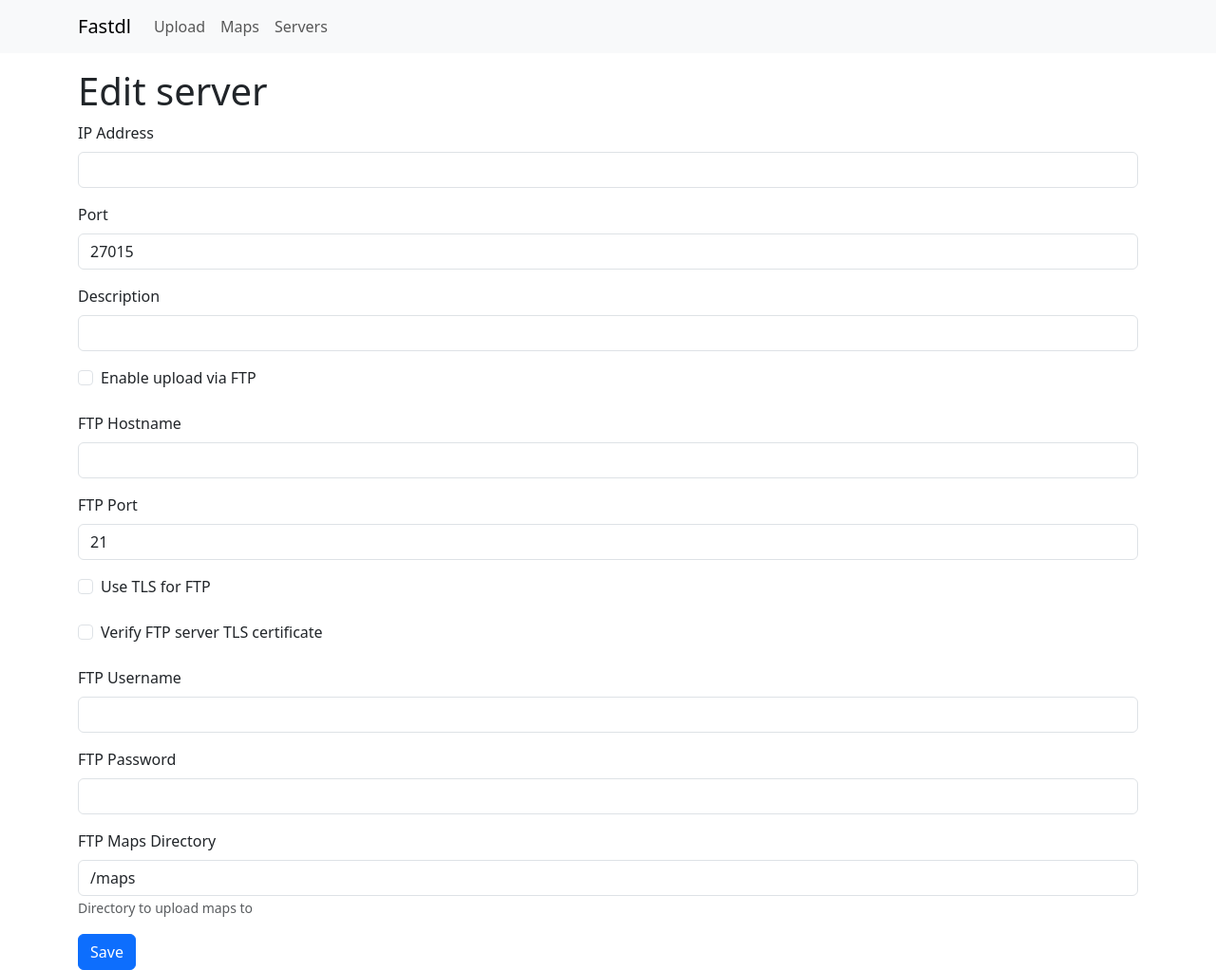
After one commit to sheybey/fastdl, a Flask app: template fastdl/templates/edit_server.html in a window 1280 px wide. The commit adds this page. Shown: the whole page at 95% size. Run offline with Flask 3, Linux system fonts and the light colour scheme; the template is opened without the code that fills it: values that come from a table or form of the project are taken from there, others are empty; parts of the project's set-up code (start-up, migrations or seed data) failed here and were passed over; some libraries are stand-ins or nearby versions.

Commit message:
add ftp support

```diff
--- a/fastdl/forms.py
+++ b/fastdl/forms.py
@@ -1,13 +1,14 @@
 from ipaddress import IPv4Address
 
 from flask_wtf import FlaskForm
-from flask_wtf.file import FileField, FileRequired
+from flask_wtf.file import DataRequired, FileField, FileRequired
 from steam.enums.common import EType
 from steam.steamid import SteamID
 from werkzeug.utils import secure_filename
-from wtforms.validators import InputRequired, ValidationError
+from wtforms.validators import InputRequired, NumberRange, ValidationError
 from wtforms.fields import (
-    Field, BooleanField, HiddenField, IntegerField, StringField
+    Field, BooleanField, HiddenField, IntegerField, PasswordField,
+    SelectField, StringField
 )
 from wtforms.widgets import TextInput, HiddenInput
 
@@ -134,9 +135,12 @@ class NewUserForm(FlaskForm):
     admin = BooleanField('Admin')
 
 
+valid_port = NumberRange(min=1, max=65535, message='Invalid port')
+
+
 class NewServerForm(FlaskForm):
     ip = StringField('IP Address')
-    port = IntegerField('Port')
+    port = IntegerField('Port', validators=[valid_port], default=27015)
     description = StringField(
         'Description',
         validators=[InputRequired('Missing description')]
@@ -150,10 +154,6 @@ class NewServerForm(FlaskForm):
 
         if not field.data.is_global:
             raise ValidationError('Non-global IP address')
-
-    def validate_port(self, field):
-        if not field.data or field.data < 1:
-            raise ValidationError('Invalid port')
 
 
 class IDForm(FlaskForm):
@@ -177,3 +177,35 @@ class IDForm(FlaskForm):
             raise ValidationError('No such object.')
 
         self.instance = instance
+
+
+class RequiredIf:
+    def __init__(self, field_name: str):
+        self.field_name = field_name
+
+    def __call__(self, form: FlaskForm, field: Field):
+        prereq: Field = getattr(form, self.field_name)
+        if prereq.data and not field.data:
+            raise ValidationError('Missing ' + field.label.text)
+
+
+required_if_enabled = RequiredIf('ftp_enabled')
+
+
+class EditServerForm(NewServerForm):
+    ftp_enabled = BooleanField('Enable upload via FTP')
+    ftp_host = StringField('FTP Hostname', validators=[required_if_enabled])
+    ftp_port = IntegerField(
+        'FTP Port',
+        validators=[required_if_enabled, valid_port],
+        default=21
+    )
+    ftp_tls = BooleanField('Use TLS for FTP')
+    ftp_tls_verify = BooleanField('Verify FTP server TLS certificate')
+    ftp_user = StringField('FTP Username', validators=[required_if_enabled])
+    ftp_pass = PasswordField('FTP Password')
+    ftp_dir = StringField(
+        'FTP Maps Directory',
+        validators=[required_if_enabled],
+        default='/maps'
+    )
--- /dev/null
+++ b/fastdl/templates/edit_server.html
@@ -0,0 +1,71 @@
+{% extends '_base.html' %}
+{% from '_macros.html' import show_flashed_messages, script %}
+{% block title %}Edit server{% endblock %}
+{% block content %}
+{{ show_flashed_messages() }}
+<h1>Edit server</h1>
+<form action="{{ url_for('edit_server', id=server.id) }}" method="POST">
+  {{ form.csrf_token() }}
+  <div class="mb-3">
+    {{ form.ip.label(class_='form-label') }}
+    {{ form.ip(
+      class_='form-control',
+      required='required',
+      pattern='\\d{1,3}\\.\\d{1,3}\\.\\d{1,3}\\.\\d{1,3}'
+    ) }}
+  </div>
+  <div class="mb-3">
+    {{ form.port.label(class_='form-label') }}
+    {{ form.port(
+      class_='form-control',
+      min='1',
+      max='65535',
+      step='1',
+      required='required'
+    ) }}
+  </div>
+  <div class="mb-3">
+    {{ form.description.label(class_='form-label') }}
+    {{ form.description(class_='form-control', required='required') }}
+  </div>
+  <div class="mb-3 form-check">
+    {{ form.ftp_enabled(class_='form-check-input') }}
+    {{ form.ftp_enabled.label(class_='form-label') }}
+  </div>
+  <div class="mb-3">
+    {{ form.ftp_host.label(class_='form-label') }}
+    {{ form.ftp_host(class_='form-control') }}
+  </div>
+  <div class="mb-3">
+    {{ form.ftp_port.label(class_='form-label') }}
+    {{ form.ftp_port(
+      class_='form-control',
+      min='1',
+      max='65535',
+      step='1'
+    ) }}
+  </div>
+  <div class="mb-3 form-check">
+    {{ form.ftp_tls(class_='form-check-input') }}
+    {{ form.ftp_tls.label(class_='form-label') }}
+  </div>
+  <div class="mb-3 form-check">
+    {{ form.ftp_tls_verify(class_='form-check-input') }}
+    {{ form.ftp_tls_verify.label(class_='form-label') }}
+  </div>
+  <div class="mb-3">
+    {{ form.ftp_user.label(class_='form-label') }}
+    {{ form.ftp_user(class_='form-control') }}
+  </div>
+  <div class="mb-3">
+    {{ form.ftp_pass.label(class_='form-label') }}
+    {{ form.ftp_pass(class_='form-control') }}
+  </div>
+  <div class="mb-3">
+    {{ form.ftp_dir.label(class_='form-label') }}
+    {{ form.ftp_dir(class_='form-control') }}
+    <small class="form-text">Directory to upload maps to</small>
+  </div>
+  <input type="submit" class="btn btn-primary" value="Save">
+</form>
+{% endblock %}
--- a/fastdl/templates/servers.html
+++ b/fastdl/templates/servers.html
@@ -41,6 +41,7 @@
       <td class="server-description">{{ server.description }}</td>
       <td>{{ server.maps_served }}</td>
       <td>
+        <a href="{{ url_for('edit_server', id=server.id) }}" class="me-3">Edit</a>
         <form class="d-inline" method="POST" action="{{ url_for('delete_server') }}">
           {{ delete_form.csrf_token(id="csrf_token_" + server.id|string) }}
           <input type="hidden" name="id" value="{{ server.id }}">
--- a/fastdl/templates/users.html
+++ b/fastdl/templates/users.html
@@ -12,7 +12,7 @@
       {{ form.csrf_token() }}
       <label for="steamid" class="visually-hidden">Steam ID</label>
       {{ form.steamid(placeholder='Steam ID/URL', class_='form-control w-auto flex-grow-1') }}
-      <div class="form-check">
+      <div class="form-check" title="Admin users can add other users">
         {{ form.admin(class_='form-check-input') }}
         <label for="admin" class="form-check-label">Admin?</label>
       </div>
--- /dev/null
+++ b/fastdl/upload_ftp.py
@@ -0,0 +1,114 @@
+from enum import Enum
+from ftplib import FTP, FTP_TLS
+from io import BufferedReader
+from os import fstat, path
+from queue import Empty, Queue
+from ssl import CERT_NONE, create_default_context
+from threading import Thread
+from weakref import WeakValueDictionary
+
+from . import app, db
+from .background import subscribers
+from .models import Map, Server
+
+
+BLOCK_SIZE = 16 * 1024
+SESSION_TIMEOUT = 60
+EMPTY_LIST = []
+
+
+class FTPAction(Enum):
+    Upload = 1
+    Delete = 2
+
+
+ActionQueue = Queue[tuple[FTPAction, str, int]]
+ftp_sessions: WeakValueDictionary[int, ActionQueue] = WeakValueDictionary()
+
+
+class ProgressCallback:
+    def __init__(self, id: int, type: str, fp: BufferedReader):
+        self.id = id
+        self.type = type
+        self.size = fstat(fp.fileno()).st_size
+        self.consumed = 0
+
+    def __call__(self, data: bytes):
+        self.consumed += len(data)
+        for subscriber in subscribers.get(self.id, EMPTY_LIST):
+            subscriber(self.id, self.type, self.consumed / self.size)
+
+
+def open_ftp_session(server: Server):
+    if server.ftp_tls:
+        ctx = None
+        if not server.ftp_tls_verify:
+            ctx = create_default_context()
+            ctx.check_hostname = False
+            ctx.verify_mode = CERT_NONE
+        ftp = FTP_TLS(context=ctx)
+    else:
+        ftp = FTP()
+
+    ftp.connect(
+        host=server.ftp_host,
+        port=server.ftp_port,
+        timeout=SESSION_TIMEOUT
+    )
+    ftp.login(server.ftp_user, server.ftp_pass)
+    ftp.cwd(server.ftp_dir)
+
+    return ftp
+
+
+def ftp_session_thread(server_id: int, queue: ActionQueue):
+    ftp: FTP
+    task_name: str
+    map_dir: str
+    with app.app_context():
+        map_dir = app.config['UPLOAD_DIR']
+        server = db.session.get(Server, server_id)
+        if not server or not server.ftp_enabled:
+            return
+        task_name = 'Uploading to ' + server.description
+        ftp = open_ftp_session(server)
+        del server
+
+    try:
+        while True:
+            [action, map_name, map_id] = queue.get(timeout=SESSION_TIMEOUT)
+            if action == FTPAction.Upload:
+                with open(path.join(map_dir, map_name), 'rb') as map_file:
+                    progress = ProgressCallback(map_id, task_name, map_file)
+                    ftp.storbinary(
+                        'STOR ' + map_name,
+                        map_file,
+                        callback=progress
+                    )
+            elif action == FTPAction.Delete:
+                ftp.delete(map_name)
+
+    except Empty:
+        ftp.close()
+
+
+def get_or_create_ftp_queue(server_id: int) -> ActionQueue:
+    queue = ftp_sessions.get(server_id)
+    if queue is None:
+        queue = Queue()
+        ftp_sessions[server_id] = queue
+        thread = Thread(
+            target=ftp_session_thread,
+            args=[server_id, queue]
+        )
+        thread.start()
+
+    return queue
+
+
+def schedule_ftp_action(action: FTPAction, map: Map):
+    for server in db.session.scalars(
+        db.select(Server).where(Server.ftp_enabled == True)  # noqa
+    ):
+        queue = get_or_create_ftp_queue(server.id)
+        queue.put((action, map.name, map.id))
--- a/fastdl/views.py
+++ b/fastdl/views.py
@@ -9,10 +9,14 @@ from flask import (
 from flask_login import current_user  # type: ignore
 from flask_login import login_required, login_user, logout_user
 
+
 from . import app, db, openid
 from .compress import schedule_compress
-from .forms import IDForm, NewServerForm, NewUserForm, UploadForm
+from .forms import (
+    EditServerForm, IDForm, NewServerForm, NewUserForm, UploadForm
+)
 from .models import AnonymousUser, User, Server, Map, Access
+from .upload_ftp import FTPAction, schedule_ftp_action
 
 
 current_user: User | AnonymousUser
@@ -107,6 +111,56 @@ def create_server():
     return redirect(url_for('servers'))
 
 
+def update_server(server: Server, form: EditServerForm):
+    if form.validate():
+        server.ip = form.ip.data
+        server.description = form.description.data
+
+        server.ftp_enabled = form.ftp_enabled.data
+        if form.ftp_enabled.data:
+            server.ftp_host = form.ftp_host.data
+            server.ftp_port = form.ftp_port.data or 21
+            server.ftp_tls = form.ftp_tls.data
+            server.ftp_tls_verify = form.ftp_tls_verify.data
+            server.ftp_dir = form.ftp_dir.data
+            server.ftp_user = form.ftp_user.data
+            if form.ftp_pass.data:
+                server.ftp_pass = form.ftp_pass.data
+            elif not server.ftp_pass:
+                flash('Missing FTP password', 'danger')
+                return False
+        else:
+            server.ftp_host = ''
+            server.ftp_port = 0
+            server.ftp_tls = True
+            server.ftp_tls_verify = True
+            server.ftp_dir = '/'
+            server.ftp_user = ''
+            server.ftp_pass = ''
+
+        return True
+
+    else:
+        for error_list in form.errors.values():
+            for error in error_list:
+                flash(error, 'danger')
+        return False
+
+
+@login_required
+@app.route('/server/edit/<int:id>', methods=['GET', 'POST'])
+def edit_server(id):
+    server = db.get_or_404(Server, id)
+    form = EditServerForm(obj=server)
+    if request.method == 'POST':
+        if update_server(server, form):
+            db.session.add(server)
+            db.session.commit()
+            flash('Server details updated.', 'success')
+            return redirect(url_for('servers'))
+    return render_template('edit_server.html', form=form, server=server)
+
+
 @login_required
 @app.route('/server/delete', methods=['POST'])
 def delete_server():
@@ -195,6 +249,7 @@ def delete_map():
             )
         else:
             try:
+                schedule_ftp_action(FTPAction.Delete, map)
                 map.delete()
                 flash('Deleted ' + map.name, 'success')
                 db.session.delete(map)
@@ -232,6 +287,7 @@ def upload():
             db.session.commit()
 
             schedule_compress(map)
+            schedule_ftp_action(FTPAction.Upload, map)
 
             if should_return_json:
                 return jsonify({
```
Also changed, not shown: fastdl/models.py (+13 -2 lines).
